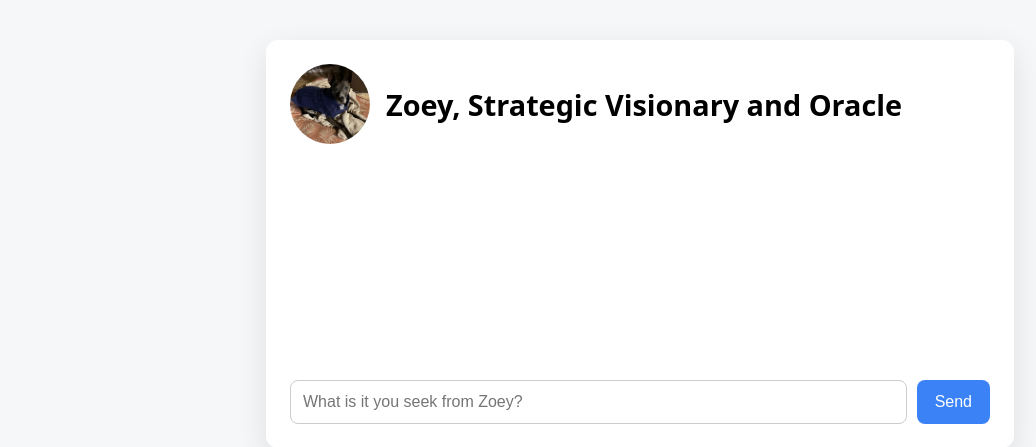
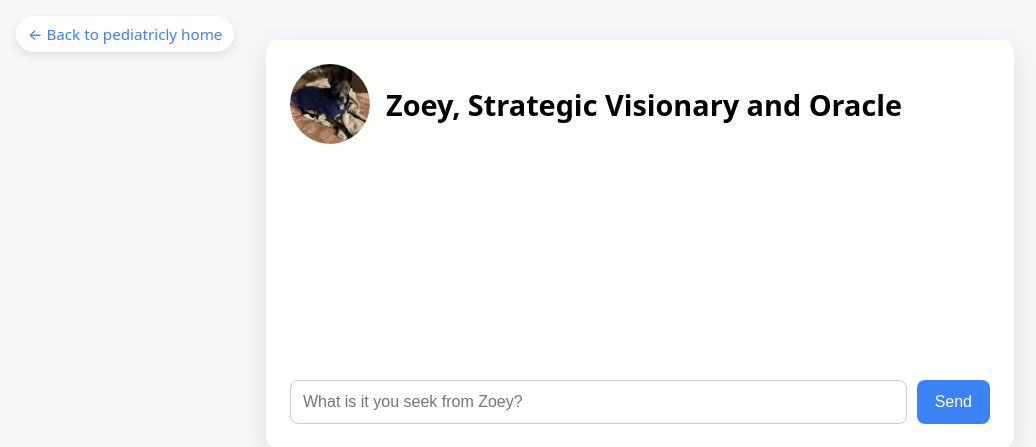
Before and after one commit to pediatricly/xolobot, a Django app: page / in a window 1280 px wide. Shown: the top 447 px of the page, without its empty margins (0-1036 px from the left). Run offline with Django 5.2, Linux system fonts and the light colour scheme.

Commit message:
back button

```diff
--- a/chatbot/static/chatbot/style.css
+++ b/chatbot/static/chatbot/style.css
@@ -106,3 +106,24 @@ button {
 button:disabled {
     background: #aaa;
 }
+
+.back-link {
+    position: fixed;
+    top: 16px;
+    left: 16px;
+    text-decoration: none;
+    font-size: 0.95rem;
+    color: #3b82f6;
+    background: white;
+    padding: 8px 12px;
+    border-radius: 999px;
+    box-shadow: 0 4px 10px rgba(0,0,0,0.1);
+    font-weight: 500;
+    transition: background 0.15s ease, transform 0.1s ease;
+    z-index: 1000;
+}
+
+.back-link:hover {
+    background: #eef4ff;
+    transform: translateX(-2px);
+}
--- a/chatbot/templates/chatbot/index.html
+++ b/chatbot/templates/chatbot/index.html
@@ -7,6 +7,9 @@
    <script src="https://cdn.jsdelivr.net/npm/marked/marked.min.js"></script>
 </head>
 <body>
+<a href="https://pediatricly.com" class="back-link" aria-label="Back to pediatricly home">
+    ← Back to pediatricly home
+</a>
 <div class="container">
     <div class="header">
         <img src="{% static 'chatbot/zoey.jpg' %}" alt="Zoey">
```
